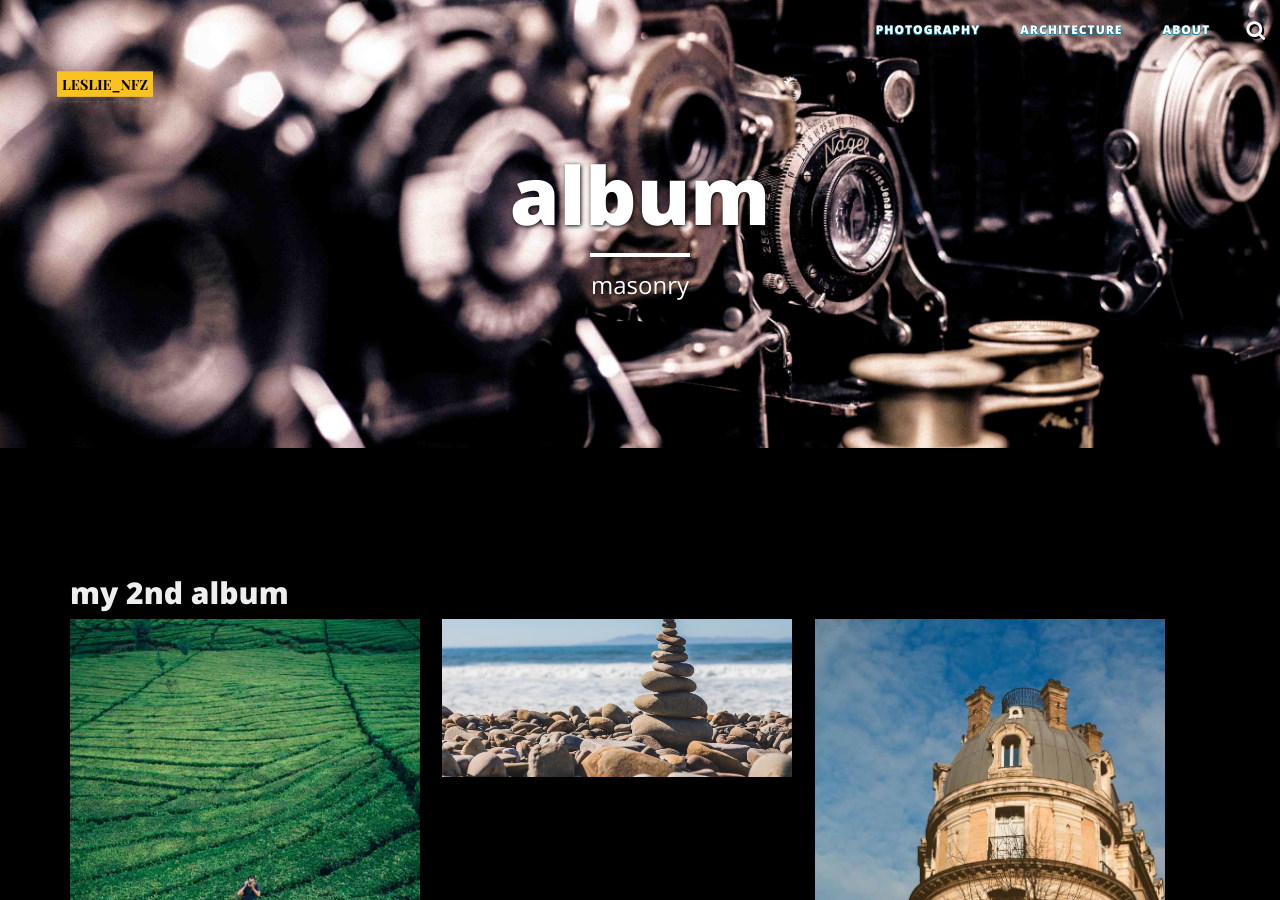
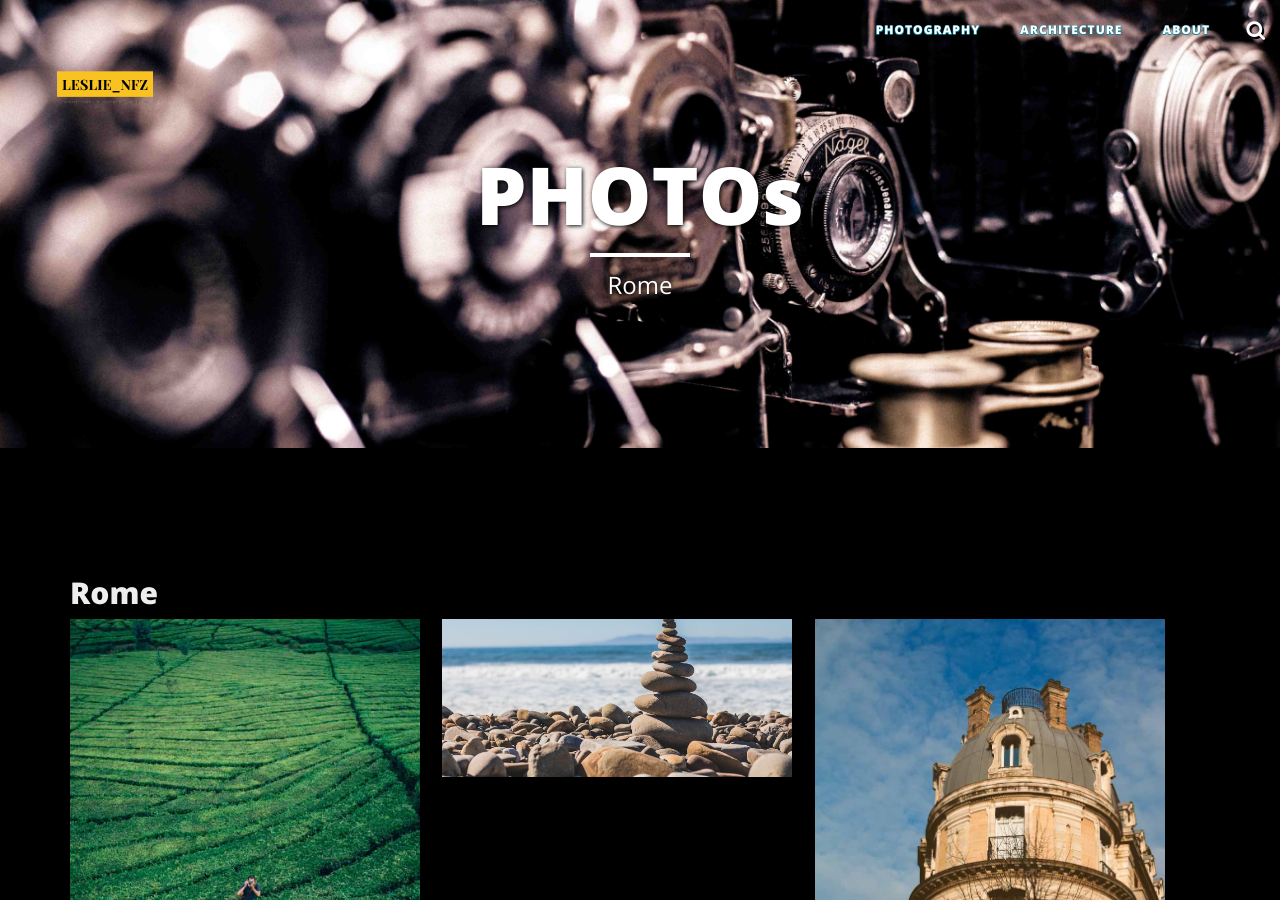
Before and after one commit to leslienfz/leslienfz.github.io, a Jekyll site: the page built from gallery/gallery02/index.html, in a window 1280 px wide and 900 px high. Built offline with Jekyll 4.4.1, drawn with Linux system fonts in a browser that asks for light colours; nearby versions of some CDN libraries.

Commit message:
Update index.html

```diff
--- a/gallery/gallery02/index.html
+++ b/gallery/gallery02/index.html
@@ -1,10 +1,10 @@
 ---
 layout: page
-title: "album"
-description: "masonry"
+title: "PHOTOs"
+description: "Rome"
 active: gallery
 header-img: "img/gallery-bg.jpg"
-album-title: "my 2nd album"
+album-title: "Rome"
 images:
  - image_path: /gallery/archive/g02/bg1.jpg
    caption: IMAGE TITLE
```
